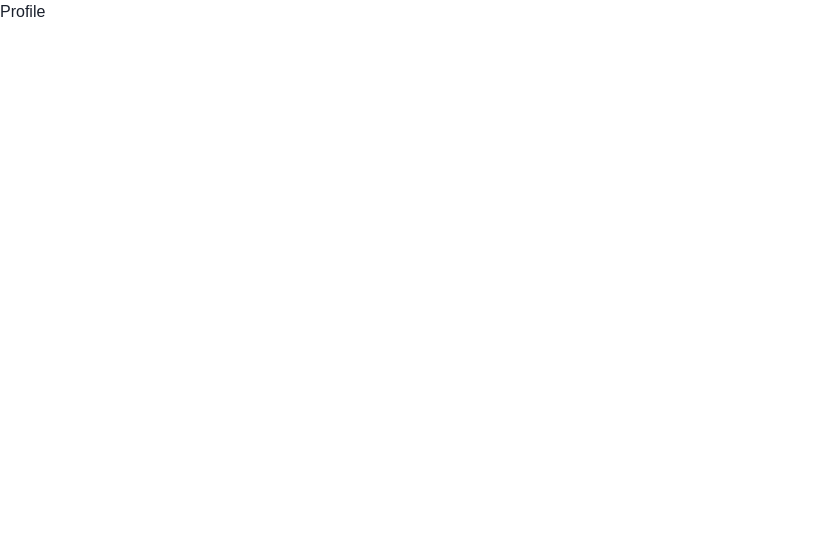
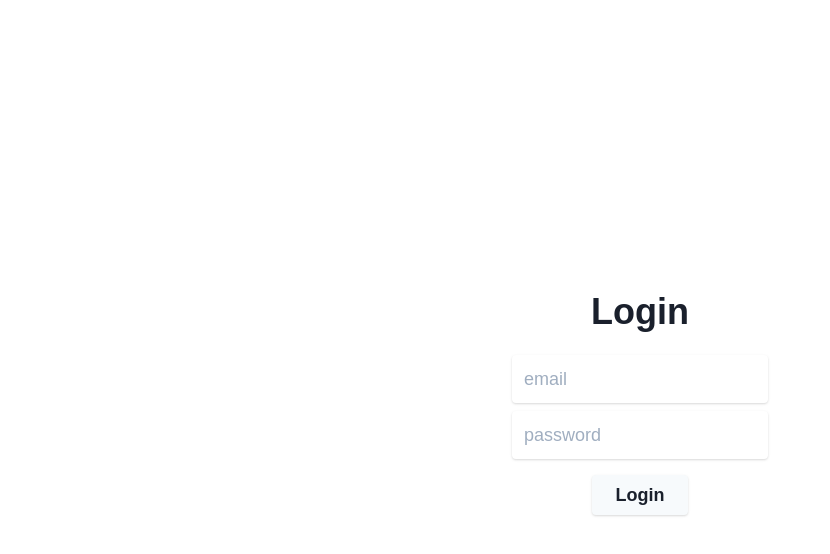
Before and after one commit to fastsurvey/console, a React (Create React App) app: page /login in a window 1280 px wide. Before the commit this address led to /profile. Shown: the top 554 px of the page, without its empty margins (0-830 px from the left). Built offline with nearby package versions, Linux system fonts and the light colour scheme.

Commit message:
Add preliminary login page

```diff
--- a/src/Wrapper/ReduxWrapper.tsx
+++ b/src/Wrapper/ReduxWrapper.tsx
@@ -1,8 +1,8 @@
-import React, { useState } from 'react';
-import { createStore } from 'redux';
-import { Provider } from 'react-redux';
-import { ReduxAction, ReduxState } from '../utilities/types';
-import { logIn } from '../utilities/reduxActions';
+import React, {useState} from 'react';
+import {createStore} from 'redux';
+import {Provider} from 'react-redux';
+import {ReduxAction, ReduxState} from '../utilities/types';
+import {logOut} from '../utilities/reduxActions';
 
 function storeReducer(
     state = {
@@ -10,7 +10,7 @@ function storeReducer(
         loggedIn: false,
         accessToken: '',
     },
-    action: ReduxAction
+    action: ReduxAction,
 ) {
     const newState: ReduxState = {
         fetching: state.fetching,
@@ -23,6 +23,11 @@ function storeReducer(
             newState.fetching = false;
             newState.loggedIn = true;
             newState.accessToken = action.accessToken;
+            break;
+        case 'LOG_OUT':
+            newState.fetching = false;
+            newState.loggedIn = false;
+            newState.accessToken = '';
             break;
         default:
             break;
@@ -41,7 +46,8 @@ export function ReduxWrapper(props: ReduxWrapperProps) {
     if (!fetching) {
         setFetching(true);
         setTimeout(() => {
-            store.dispatch(logIn('abcde'));
+            // store.dispatch(logIn('abcde'));
+            store.dispatch(logOut());
         }, 1000);
     }
 
--- a/src/Wrapper/Router.tsx
+++ b/src/Wrapper/Router.tsx
@@ -1,7 +1,8 @@
 import React from 'react';
-import { connect } from 'react-redux';
-import { Switch, Route, BrowserRouter, Redirect } from 'react-router-dom';
-import { ReduxState } from '../utilities/types';
+import {connect} from 'react-redux';
+import {Switch, Route, BrowserRouter, Redirect} from 'react-router-dom';
+import LoginPageComponent from '../pages/LoginPage';
+import {ReduxState} from '../utilities/types';
 
 interface RouterComponentProps {
     fetching: boolean;
@@ -20,7 +21,7 @@ function RouterComponent(props: RouterComponentProps) {
     ) : props.loggedIn ? (
         <Redirect to='/profile' />
     ) : (
-        <h1>Login</h1>
+        <LoginPageComponent />
     );
 
     return (
--- /dev/null
+++ b/src/components/button.tsx
@@ -0,0 +1,35 @@
+import React from 'react';
+
+interface ButtonComponentProps {
+    text: string;
+    onClick?(): void;
+    visible?: boolean;
+    className?: string;
+}
+
+function ButtonComponent(props: ButtonComponentProps) {
+    const className = props.className === undefined ? '' : props.className;
+
+    const visibilityClass =
+        props.visible === false
+            ? 'cursor-default opacity-0 pointer-events-none'
+            : 'cursor-pointer';
+
+    return (
+        <div
+            className={
+                'no-selection relative inline-block rounded ' +
+                'shadow h-10 px-6 py-1 leading-8 font-weight-600 ' +
+                'bg-gray-100 text-gray-900 text-lg ' +
+                className +
+                ' ' +
+                visibilityClass
+            }
+            onClick={props.onClick !== undefined ? props.onClick : () => {}}
+        >
+            {props.text}
+        </div>
+    );
+}
+
+export default ButtonComponent;
--- /dev/null
+++ b/src/components/buttonRow.tsx
@@ -0,0 +1,21 @@
+import React, {ReactNode} from 'react';
+
+interface ButtonRowComponentProps {
+    children: ReactNode;
+    center?: boolean;
+}
+
+function ButtonRowComponent(props: ButtonRowComponentProps) {
+    return (
+        <div
+            className={
+                'relative gap-x-4 flex flex-row items-center ' +
+                (props.center ? 'justify-center' : 'justify-start')
+            }
+        >
+            {props.children}
+        </div>
+    );
+}
+
+export default ButtonRowComponent;
--- /dev/null
+++ b/src/components/input.tsx
@@ -0,0 +1,31 @@
+import React from 'react';
+
+interface InputComponentProps {
+    value: string;
+    onChange(newValue: string): void;
+    type?: string;
+    placeholder?: string;
+    className?: string;
+}
+
+function InputComponent(props: InputComponentProps) {
+    return (
+        <input
+            placeholder={
+                props.placeholder != undefined ? props.placeholder : ''
+            }
+            value={props.value}
+            onChange={(e) => props.onChange(e.target.value)}
+            className={
+                'font-weight-500 text-lg md:no-selection ' +
+                'drop-shadow md:shadow border-0 rounded w-full h-12 ' +
+                'py-2 pl-3 pr-10 md:pr-12 text-gray-700 ' +
+                'focus:outline-none focus:shadow-outline ' +
+                (props.className != undefined ? props.className : '')
+            }
+            type={props.type != undefined ? props.type : 'text'}
+        />
+    );
+}
+
+export default InputComponent;
--- /dev/null
+++ b/src/pages/LoginPage.tsx
@@ -0,0 +1,41 @@
+import React, {useState} from 'react';
+import InputComponent from '../components/input';
+import ButtonComponent from '../components/button';
+import ButtonRowComponent from '../components/buttonRow';
+
+interface LoginPageComponentProps {}
+
+function LoginPageComponent(props: LoginPageComponentProps) {
+    const [email, setEmail] = useState('');
+    const [password, setPassword] = useState('');
+
+    return (
+        <main
+            className={
+                'flex flex-col items-center justify-center w-100vw h-100vh'
+            }
+        >
+            <div className={'w-20vw'}>
+                <h2 className='mb-4 text-center'>Login</h2>
+                <InputComponent
+                    placeholder='email'
+                    value={email}
+                    onChange={setEmail}
+                    className={'mb-2'}
+                />
+                <InputComponent
+                    placeholder='password'
+                    value={password}
+                    onChange={setPassword}
+                    type='password'
+                    className={'mb-4'}
+                />
+                <ButtonRowComponent center>
+                    <ButtonComponent text='Login' />
+                </ButtonRowComponent>
+            </div>
+        </main>
+    );
+}
+
+export default LoginPageComponent;
--- a/src/utilities/reduxActions.ts
+++ b/src/utilities/reduxActions.ts
@@ -1,6 +1,10 @@
-import { ReduxAction } from './types';
+import {LogOutAction, LogInAction} from './types';
 
-export const logIn = (accessToken: string): ReduxAction => ({
+export const logIn = (accessToken: string): LogInAction => ({
     type: 'LOG_IN',
     accessToken,
 });
+
+export const logOut = (): LogOutAction => ({
+    type: 'LOG_OUT',
+});
--- a/src/utilities/types.ts
+++ b/src/utilities/types.ts
@@ -4,9 +4,13 @@ export interface ReduxState {
     accessToken: string;
 }
 
-export type ReduxAction = LogInAction;
+export type ReduxAction = LogInAction | LogOutAction;
 
 export interface LogInAction {
     type: 'LOG_IN';
     accessToken: string;
 }
+
+export interface LogOutAction {
+    type: 'LOG_OUT';
+}
--- a/tailwind.config.js
+++ b/tailwind.config.js
@@ -12,9 +12,25 @@ module.exports = {
     theme: {
         extend: {
             spacing: {
+                '10vh': '10vh',
+                '20vh': '20vh',
+                '30vh': '30vh',
+                '40vh': '40vh',
                 '50vh': '50vh',
+                '60vh': '60vh',
+                '70vh': '70vh',
+                '80vh': '80vh',
+                '90vh': '90vh',
                 '100vh': '100vh',
+                '10vw': '10vw',
+                '20vw': '20vw',
+                '30vw': '30vw',
+                '40vw': '40vw',
                 '50vw': '50vw',
+                '60vw': '60vw',
+                '70vw': '70vw',
+                '80vw': '80vw',
+                '90vw': '90vw',
                 '100vw': '100vw',
             },
         },
```
